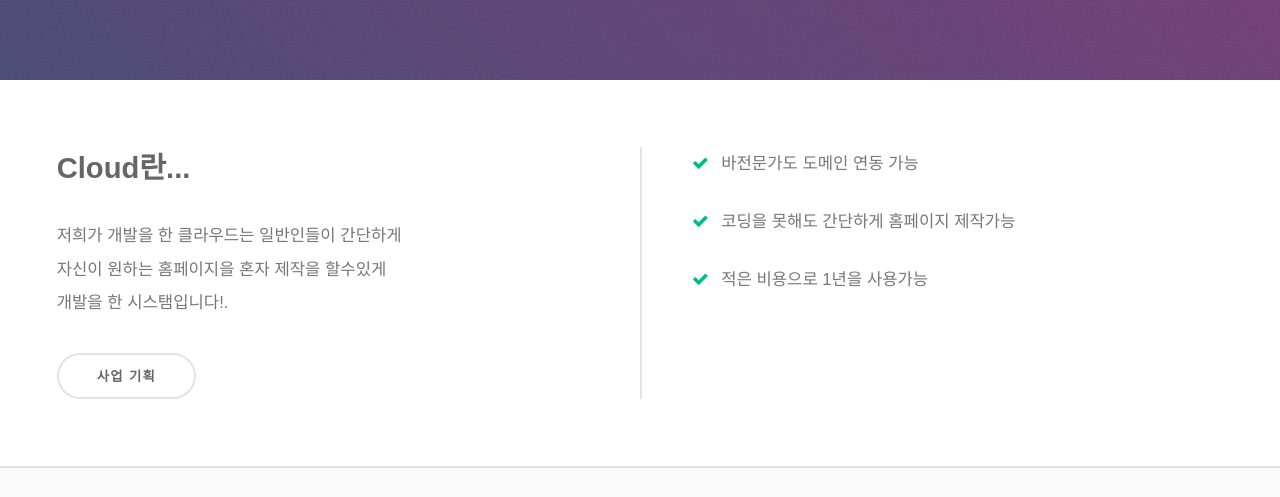
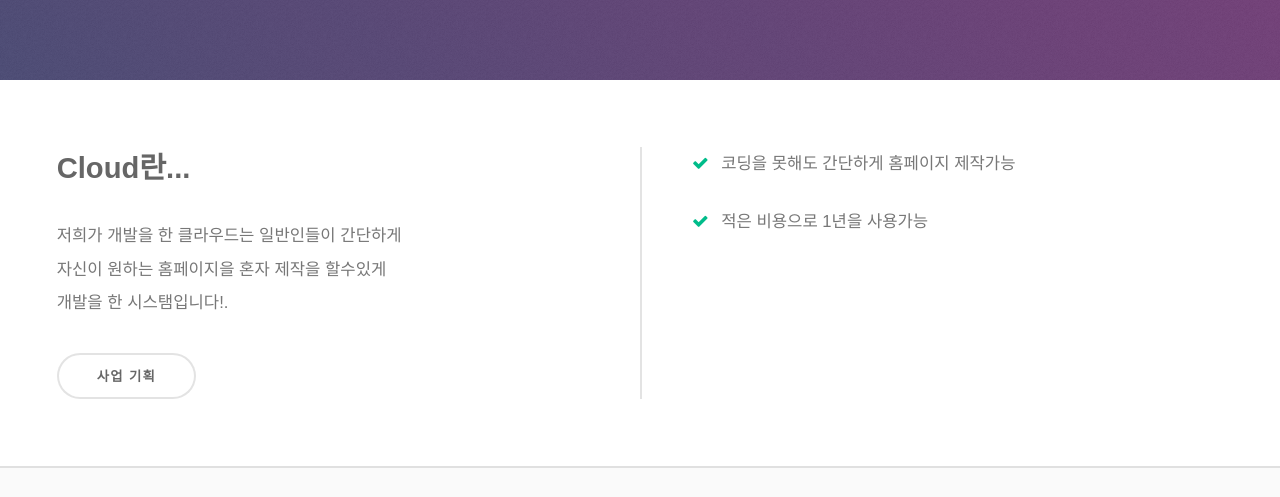
Before and after one commit to iojcde/Cloud_pages, a plain HTML site: page index.html in a window 1280 px wide. Shown: the part 303-800 px from the top of the page. Drawn offline with Linux system fonts and the light colour scheme.

Commit message:
Update index.html

```diff
--- a/index.html
+++ b/index.html
@@ -43,7 +43,7 @@
 					</section>
 					<section>
 						<ul class="checklist">
-							<li>바전문가도 도메인 연동 가능</li>
+							<!--<li>바전문가도 도메인 연동 가능</li>-->
 							<li>코딩을 못해도 간단하게 홈페이지 제작가능</li>
 							<li>적은 비용으로 1년을 사용가능</li>
 							<!--<li>이제 모르겠어요...</li>
```
